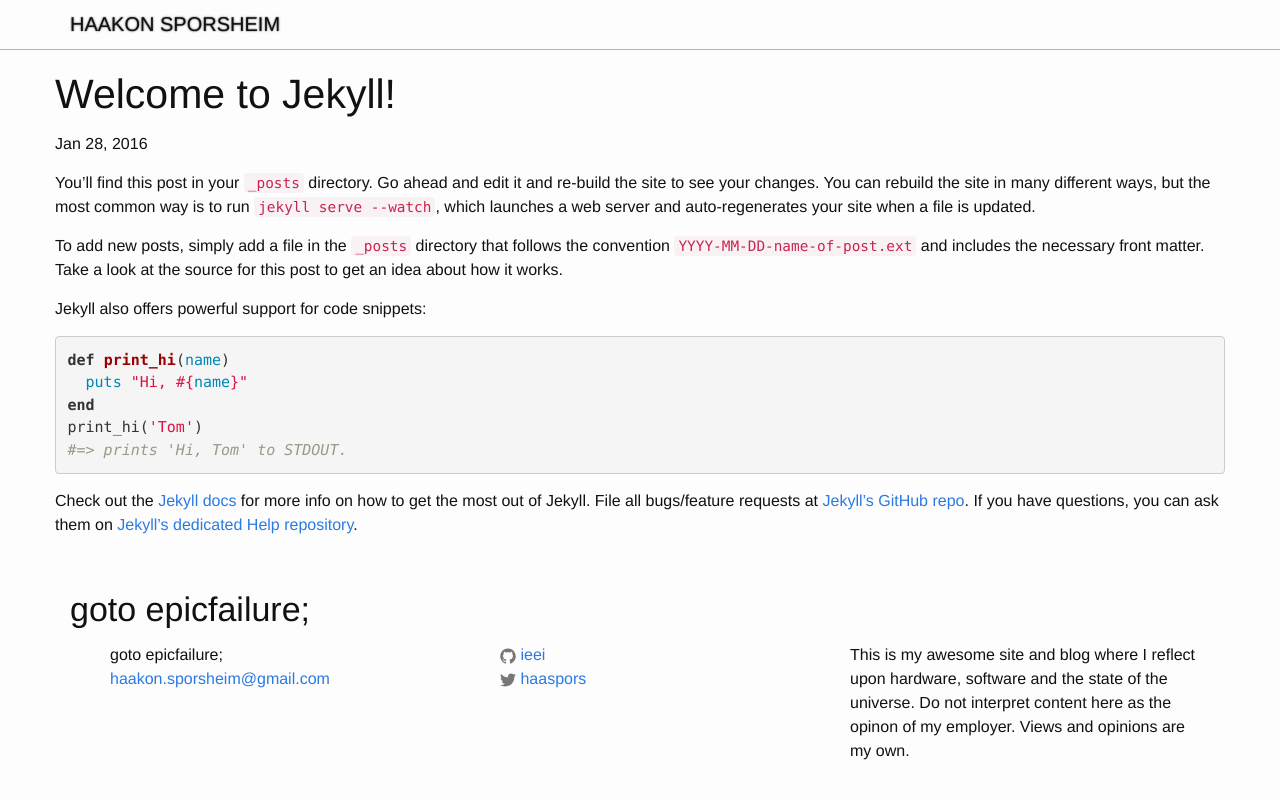
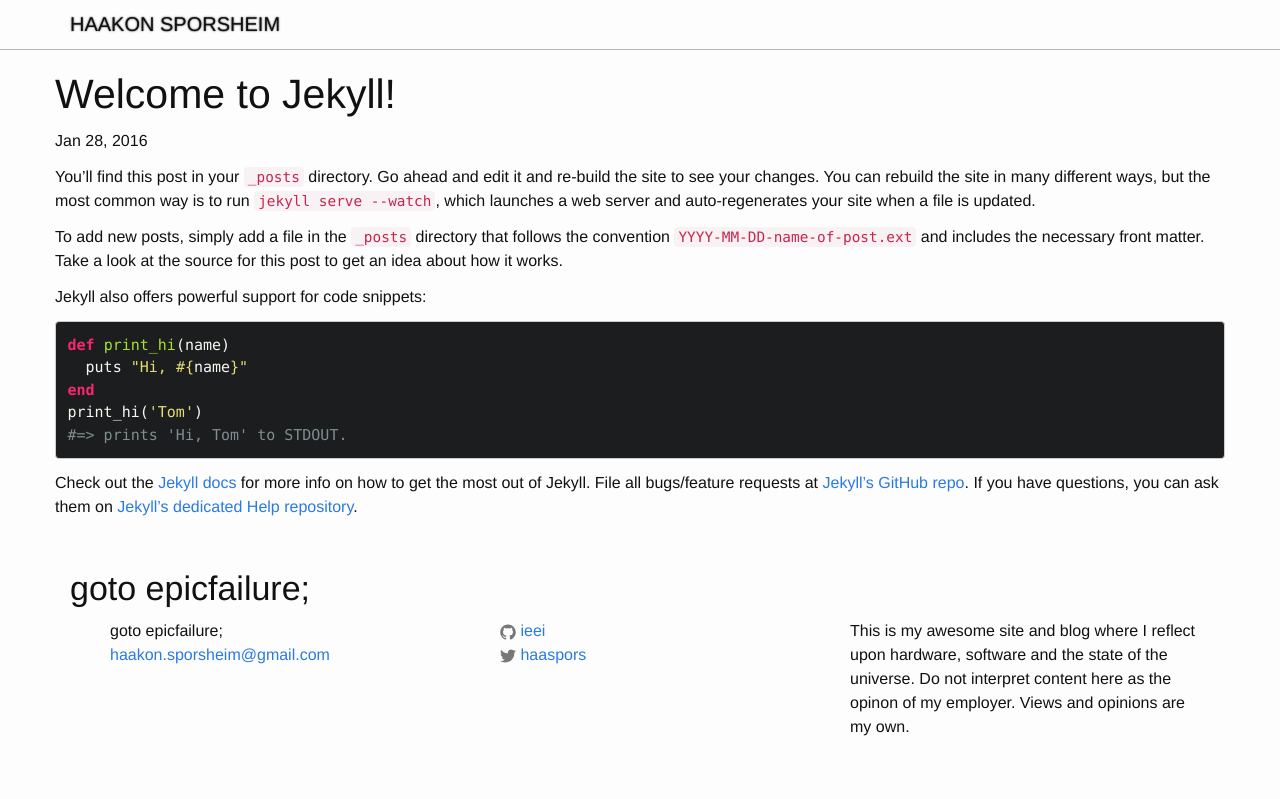
Before and after one commit to ieei/ieei.github.io, a Jekyll site: the page built from _posts/2016-01-28-welcome-to-jekyll.markdown, in a window 1280 px wide. Shown: the top 799 px of the page. Built offline with Jekyll 4.4.1, drawn with Linux system fonts in a browser that asks for light colours; nearby versions of some CDN libraries.

Commit message:
highlighter: Update to use molokai (based on molokai.vim)

```diff
--- a/_config.yml
+++ b/_config.yml
@@ -14,6 +14,7 @@ github_username:  ieei
 
 # Build settings
 markdown: kramdown
+highlighter: pygments
 
 sass:
   sass_dir: css
--- /dev/null
+++ b/css/_molokai.scss
@@ -0,0 +1,80 @@
+.highlight  {
+    pre {
+      background-color: #1B1D1E;
+      color: #F8F8F2;
+    }
+
+    .hll  { background-color: #ffffcc }
+    .c    { color: #7E8E91 } /* Comment */
+    .err  { color: #F8F8F2 } /* Error */
+    .esc  { color: #F8F8F2 } /* Escape */
+    .g    { color: #F8F8F2 } /* Generic */
+    .k    { color: #F92672; font-weight: bold } /* Keyword */
+    .l    { color: #F8F8F2 } /* Literal */
+    .n    { color: #F8F8F2 } /* Name */
+    .o    { color: #F8F8F2 } /* Operator */
+    .x    { color: #F8F8F2 } /* Other */
+    .p    { color: #F8F8F2 } /* Punctuation */
+    .ch   { color: #7E8E91 } /* Comment.Hashbang */
+    .cm   { color: #7E8E91 } /* Comment.Multiline */
+    .cp   { color: #A6E22E } /* Comment.Preproc */
+    .cpf  { color: #7E8E91 } /* Comment.PreprocFile */
+    .c1   { color: #7E8E91 } /* Comment.Single */
+    .cs   { color: #7E8E91 } /* Comment.Special */
+    .gd   { color: #960050; background-color: #1E0010 } /* Generic.Deleted */
+    .ge   { color: #808080; text-decoration: underline } /* Generic.Emph */
+    .gr   { color: #E6DB74; background-color: #1E0010 } /* Generic.Error */
+    .gh   { color: #ef5939 } /* Generic.Heading */
+    .gi   { color: #F8F8F2; background-color: #13354A } /* Generic.Inserted */
+    .go   { color: #465457 } /* Generic.Output */
+    .gp   { color: #F8F8F2 } /* Generic.Prompt */
+    .gs   { color: #F8F8F2 } /* Generic.Strong */
+    .gu   { color: #ef5939 } /* Generic.Subheading */
+    .gt   { color: #F92672; font-weight: bold; background-color: #232526 } /* Generic.Traceback */
+    .kc   { color: #F92672; font-weight: bold } /* Keyword.Constant */
+    .kd   { color: #F92672; font-weight: bold } /* Keyword.Declaration */
+    .kn   { color: #F92672; font-weight: bold } /* Keyword.Namespace */
+    .kp   { color: #F92672; font-weight: bold } /* Keyword.Pseudo */
+    .kr   { color: #F92672; font-weight: bold } /* Keyword.Reserved */
+    .kt   { color: #66D9EF } /* Keyword.Type */
+    .ld   { color: #F8F8F2 } /* Literal.Date */
+    .m    { color: #AE81FF } /* Literal.Number */
+    .s    { color: #E6DB74 } /* Literal.String */
+    .na   { color: #A6E22E } /* Name.Attribute */
+    .nb   { color: #F8F8F2 } /* Name.Builtin */
+    .nc   { color: #F8F8F2 } /* Name.Class */
+    .no   { color: #AE81FF; font-weight: bold } /* Name.Constant */
+    .nd   { color: #F8F8F2 } /* Name.Decorator */
+    .ni   { color: #66D9EF; font-style: italic } /* Name.Entity */
+    .ne   { color: #A6E22E; font-weight: bold } /* Name.Exception */
+    .nf   { color: #A6E22E } /* Name.Function */
+    .nl   { color: #E6DB74 } /* Name.Label */
+    .nn   { color: #F8F8F2 } /* Name.Namespace */
+    .nx   { color: #F8F8F2 } /* Name.Other */
+    .py   { color: #F8F8F2 } /* Name.Property */
+    .nt   { color: #F92672; font-weight: bold } /* Name.Tag */
+    .nv   { color: #FD971F } /* Name.Variable */
+    .ow   { color: #F92672 } /* Operator.Word */
+    .w    { color: #F8F8F2 } /* Text.Whitespace */
+    .mb   { color: #AE81FF } /* Literal.Number.Bin */
+    .mf   { color: #AE81FF } /* Literal.Number.Float */
+    .mh   { color: #AE81FF } /* Literal.Number.Hex */
+    .mi   { color: #AE81FF } /* Literal.Number.Integer */
+    .mo   { color: #AE81FF } /* Literal.Number.Oct */
+    .sb   { color: #E6DB74 } /* Literal.String.Backtick */
+    .sc   { color: #E6DB74 } /* Literal.String.Char */
+    .sd   { color: #E6DB74 } /* Literal.String.Doc */
+    .s2   { color: #E6DB74 } /* Literal.String.Double */
+    .se   { color: #E6DB74 } /* Literal.String.Escape */
+    .sh   { color: #E6DB74 } /* Literal.String.Heredoc */
+    .si   { color: #E6DB74 } /* Literal.String.Interpol */
+    .sx   { color: #E6DB74 } /* Literal.String.Other */
+    .sr   { color: #E6DB74 } /* Literal.String.Regex */
+    .s1   { color: #E6DB74 } /* Literal.String.Single */
+    .ss   { color: #E6DB74 } /* Literal.String.Symbol */
+    .bp   { color: #F8F8F2 } /* Name.Builtin.Pseudo */
+    .vc   { color: #FD971F } /* Name.Variable.Class */
+    .vg   { color: #FD971F } /* Name.Variable.Global */
+    .vi   { color: #FD971F } /* Name.Variable.Instance */
+    .il   { color: #AE81FF } /* Literal.Number.Integer.Long */
+}
--- a/css/_syntax-highlighting.scss
+++ /dev/null
@@ -1,67 +0,0 @@
-/**
- * Syntax highlighting styles
- */
-.highlight {
-    background: #fff;
-    @extend %vertical-rhythm;
-
-    .c     { color: #998; font-style: italic } // Comment
-    .err   { color: #a61717; background-color: #e3d2d2 } // Error
-    .k     { font-weight: bold } // Keyword
-    .o     { font-weight: bold } // Operator
-    .cm    { color: #998; font-style: italic } // Comment.Multiline
-    .cp    { color: #999; font-weight: bold } // Comment.Preproc
-    .c1    { color: #998; font-style: italic } // Comment.Single
-    .cs    { color: #999; font-weight: bold; font-style: italic } // Comment.Special
-    .gd    { color: #000; background-color: #fdd } // Generic.Deleted
-    .gd .x { color: #000; background-color: #faa } // Generic.Deleted.Specific
-    .ge    { font-style: italic } // Generic.Emph
-    .gr    { color: #a00 } // Generic.Error
-    .gh    { color: #999 } // Generic.Heading
-    .gi    { color: #000; background-color: #dfd } // Generic.Inserted
-    .gi .x { color: #000; background-color: #afa } // Generic.Inserted.Specific
-    .go    { color: #888 } // Generic.Output
-    .gp    { color: #555 } // Generic.Prompt
-    .gs    { font-weight: bold } // Generic.Strong
-    .gu    { color: #aaa } // Generic.Subheading
-    .gt    { color: #a00 } // Generic.Traceback
-    .kc    { font-weight: bold } // Keyword.Constant
-    .kd    { font-weight: bold } // Keyword.Declaration
-    .kp    { font-weight: bold } // Keyword.Pseudo
-    .kr    { font-weight: bold } // Keyword.Reserved
-    .kt    { color: #458; font-weight: bold } // Keyword.Type
-    .m     { color: #099 } // Literal.Number
-    .s     { color: #d14 } // Literal.String
-    .na    { color: #008080 } // Name.Attribute
-    .nb    { color: #0086B3 } // Name.Builtin
-    .nc    { color: #458; font-weight: bold } // Name.Class
-    .no    { color: #008080 } // Name.Constant
-    .ni    { color: #800080 } // Name.Entity
-    .ne    { color: #900; font-weight: bold } // Name.Exception
-    .nf    { color: #900; font-weight: bold } // Name.Function
-    .nn    { color: #555 } // Name.Namespace
-    .nt    { color: #000080 } // Name.Tag
-    .nv    { color: #008080 } // Name.Variable
-    .ow    { font-weight: bold } // Operator.Word
-    .w     { color: #bbb } // Text.Whitespace
-    .mf    { color: #099 } // Literal.Number.Float
-    .mh    { color: #099 } // Literal.Number.Hex
-    .mi    { color: #099 } // Literal.Number.Integer
-    .mo    { color: #099 } // Literal.Number.Oct
-    .sb    { color: #d14 } // Literal.String.Backtick
-    .sc    { color: #d14 } // Literal.String.Char
-    .sd    { color: #d14 } // Literal.String.Doc
-    .s2    { color: #d14 } // Literal.String.Double
-    .se    { color: #d14 } // Literal.String.Escape
-    .sh    { color: #d14 } // Literal.String.Heredoc
-    .si    { color: #d14 } // Literal.String.Interpol
-    .sx    { color: #d14 } // Literal.String.Other
-    .sr    { color: #009926 } // Literal.String.Regex
-    .s1    { color: #d14 } // Literal.String.Single
-    .ss    { color: #990073 } // Literal.String.Symbol
-    .bp    { color: #999 } // Name.Builtin.Pseudo
-    .vc    { color: #008080 } // Name.Variable.Class
-    .vg    { color: #008080 } // Name.Variable.Global
-    .vi    { color: #008080 } // Name.Variable.Instance
-    .il    { color: #099 } // Literal.Number.Integer.Long
-}
--- a/css/main.scss
+++ b/css/main.scss
@@ -55,17 +55,6 @@ html, body {
   align-items: flex-end;
 }
 
-/**
- * Set `margin-bottom` to maintain vertical rhythm
- */
-h1, h2, h3, h4, h5, h6,
-p, blockquote, pre,
-ul, ol, dl, figure,
-%vertical-rhythm {
-    margin-bottom: 15px;
-}
-
-@import "syntax-highlighting";
 .section {
   padding-top: $spacing-unit;
   padding-bottom: 15px;
@@ -108,3 +97,4 @@ ul, ol, dl, figure,
 
 @import "navigation";
 @import "intro";
+@import "molokai";
```
